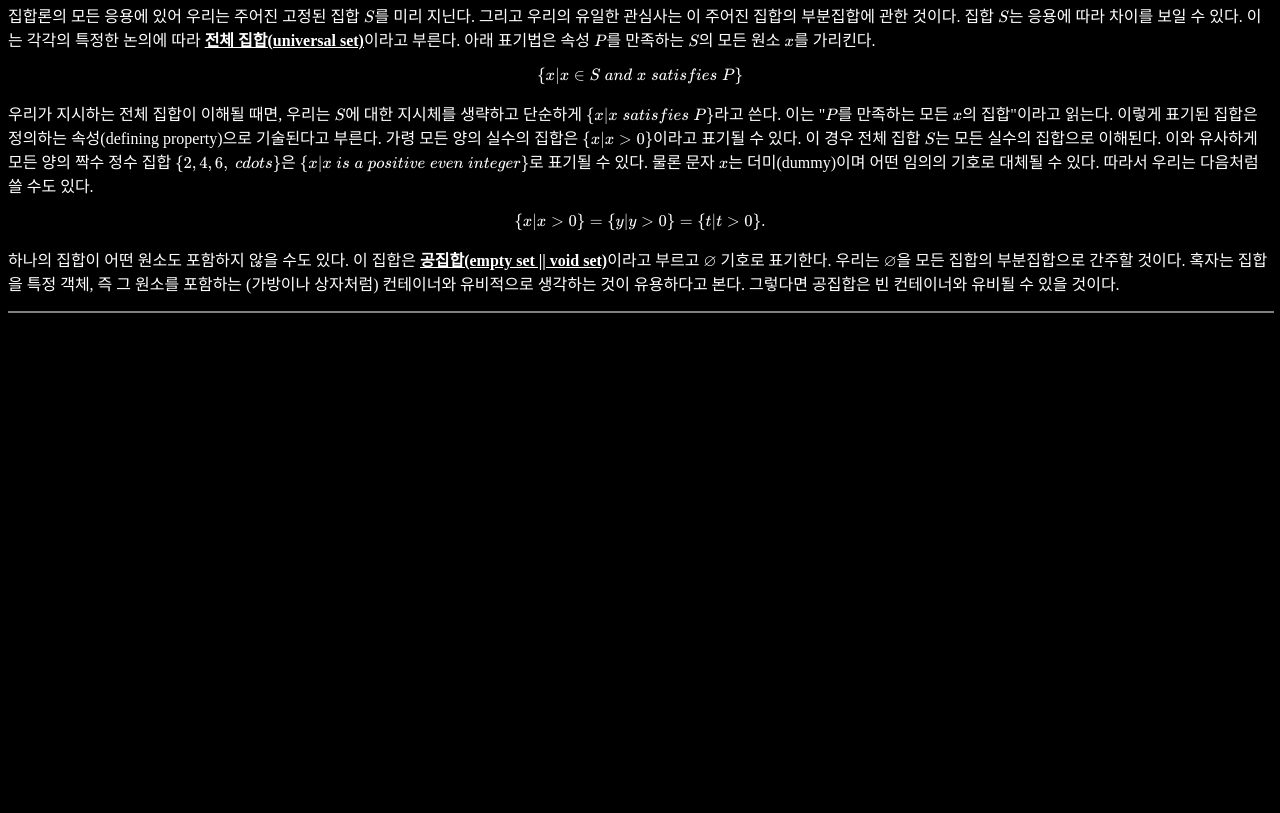
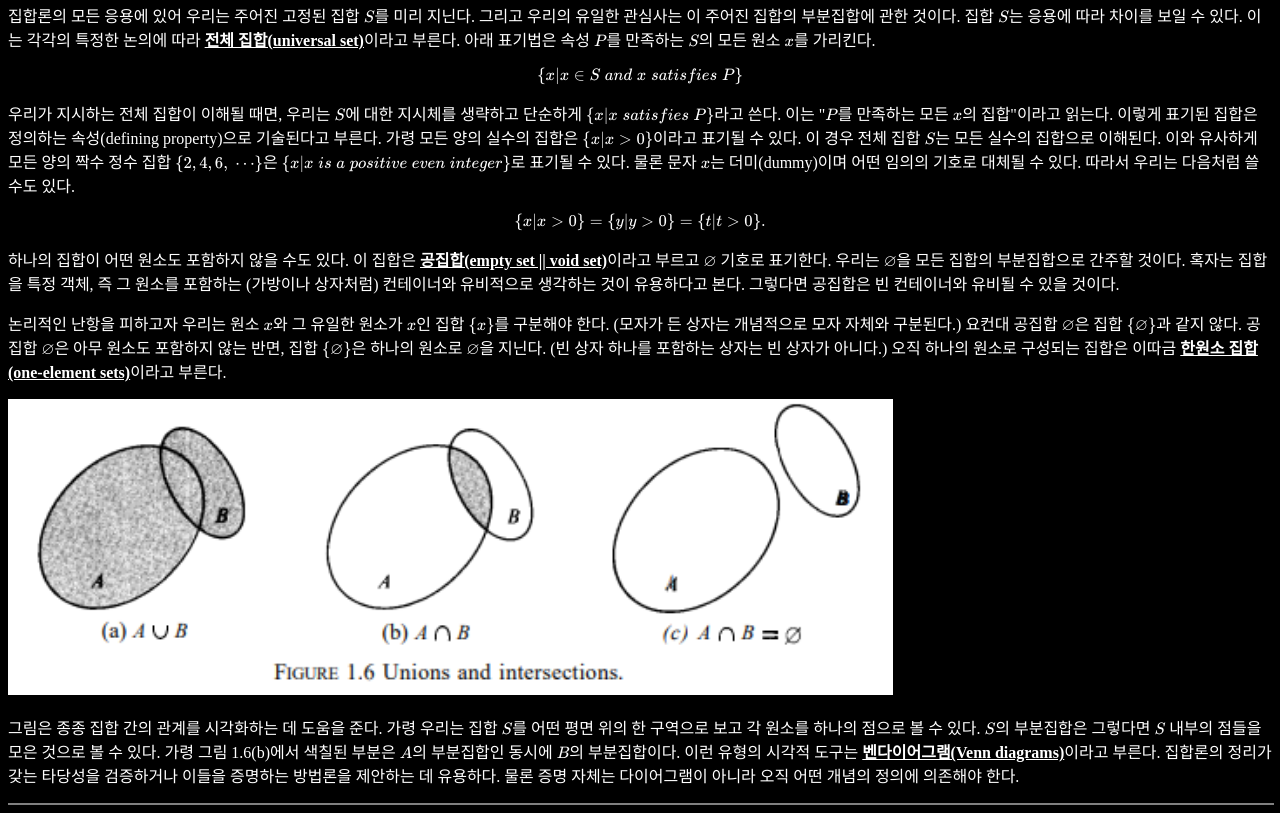
Before and after one commit to SUNBEAMktw/Apostol_Calculus_1, a plain HTML site: page 0/0.2.3.html in a window 1280 px wide. Shown: the part 817-1630 px from the top of the page. Before the commit the page ends 1138 px from the top, so only its background shows below. Drawn offline with nearby package versions, Linux system fonts and the light colour scheme; some packages are replaced by stand-ins of ours.

Commit message:
Update 0.2.3.html

```diff
--- a/0/0.2.3.html
+++ b/0/0.2.3.html
@@ -94,7 +94,7 @@
       이렇게 표기된 집합은 정의하는 속성(defining property)으로 기술된다고 부른다.
       가령 모든 양의 실수의 집합은 $\left \{x|x>0 \right \}$이라고 표기될 수 있다.
       이 경우 전체 집합 $S$는 모든 실수의 집합으로 이해된다.
-      이와 유사하게 모든 양의 짝수 정수 집합 $\left \{ 2,4,6,\;cdots \right \}$은 $\left \{x|x\;is\;a\;positive\;even\;integer \right \}$로 표기될 수 있다.
+      이와 유사하게 모든 양의 짝수 정수 집합 $\left \{ 2,4,6,\;\cdots \right \}$은 $\left \{x|x\;is\;a\;positive\;even\;integer \right \}$로 표기될 수 있다.
       물론 문자 $x$는 더미(dummy)이며 어떤 임의의 기호로 대체될 수 있다.
       따라서 우리는 다음처럼 쓸 수도 있다.</p>
     <p>$$\left \{x|x>0 \right \} = \left \{y|y>0 \right \} = \left \{t | t>0 \right \}.$$</p>
@@ -103,8 +103,20 @@
       우리는 $\varnothing$을 모든 집합의 부분집합으로 간주할 것이다.
       혹자는 집합을 특정 객체, 즉 그 원소를 포함하는 (가방이나 상자처럼) 컨테이너와 유비적으로 생각하는 것이 유용하다고 본다.
       그렇다면 공집합은 빈 컨테이너와 유비될 수 있을 것이다.</p>
-
-
+    <p>논리적인 난항을 피하고자 우리는 원소 $x$와 그 유일한 원소가 $x$인 집합 $\left \{ x \right \}$를 구분해야 한다.
+      (모자가 든 상자는 개념적으로 모자 자체와 구분된다.)
+      요컨대 공집합 $\varnothing$은 집합 $\left \{ \varnothing \right \}$과 같지 않다.
+      공집합 $\varnothing$은 아무 원소도 포함하지 않는 반면, 집합 $\left \{ \varnothing \right \}$은 하나의 원소로 $\varnothing$을 지닌다.
+      (빈 상자 하나를 포함하는 상자는 빈 상자가 아니다.)
+      오직 하나의 원소로 구성되는 집합은 이따금 <b><u>한원소 집합(one-element sets)</u></b>이라고 부른다.</p>
+    <img src="CAL1.Fig.1.6.png" width="70%">
+    <p>그림은 종종 집합 간의 관계를 시각화하는 데 도움을 준다.
+      가령 우리는 집합 $S$를 어떤 평면 위의 한 구역으로 보고 각 원소를 하나의 점으로 볼 수 있다.
+      $S$의 부분집합은 그렇다면 $S$ 내부의 점들을 모은 것으로 볼 수 있다.
+      가령 그림 1.6(b)에서 색칠된 부분은 $A$의 부분집합인 동시에 $B$의 부분집합이다.
+      이런 유형의 시각적 도구는 <b><u>벤다이어그램(Venn diagrams)</u></b>이라고 부른다.
+      집합론의 정리가 갖는 타당성을 검증하거나 이들을 증명하는 방법론을 제안하는 데 유용하다.
+      물론 증명 자체는 다이어그램이 아니라 오직 어떤 개념의 정의에 의존해야 한다.</p>
 
     <hr width="100%" noshade>
 
```
